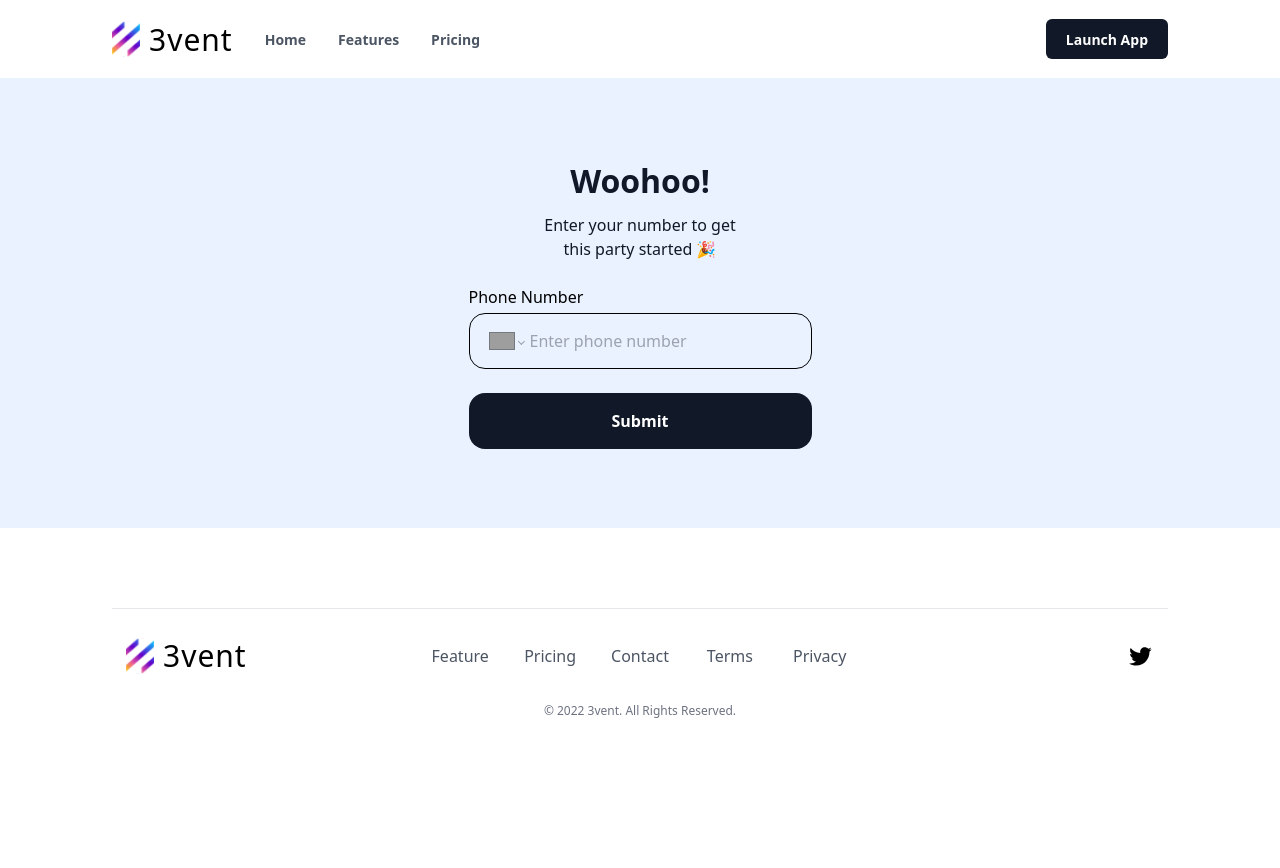
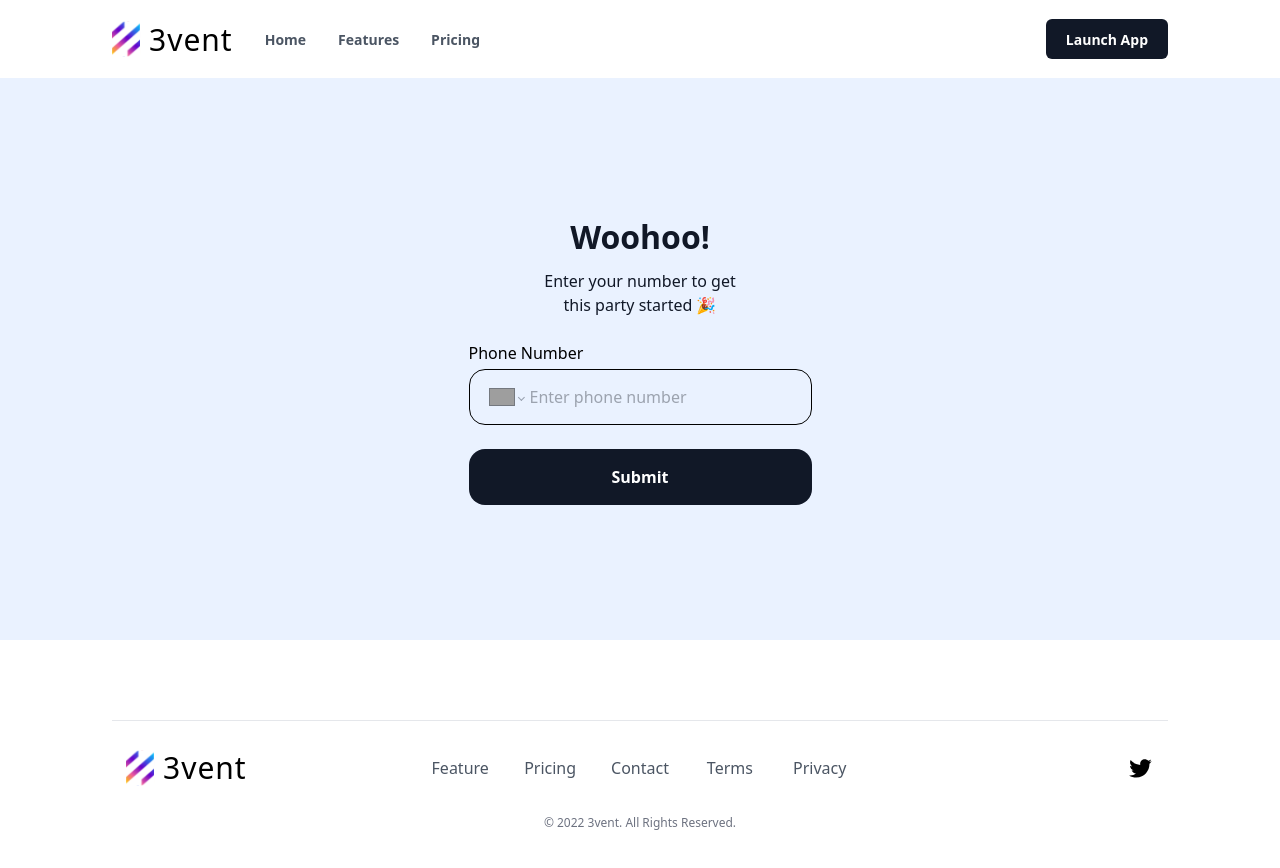
Before and after one commit to 3ventxyz/frontend, a Next.js app: page /login in a window 1280 px wide. Shown: the top 868 px of the page. Before the commit the page ends 800 px from the top, so only its background shows below. Built offline with nearby package versions, Linux system fonts and the light colour scheme; no server answers; grey boxes are pictures that could not be loaded; a web font is replaced by a local one; what @rainbow-me/rainbowkit, wagmi would draw is missing.

Commit message:
layout changes

```diff
--- a/components/layout.tsx
+++ b/components/layout.tsx
@@ -5,7 +5,7 @@ export default function Layout({ children }: { children: JSX.Element }) {
   return (
     <div className="flex min-h-screen flex-col">
       <Header />
-      <main className="flex flex-grow pt-[78px]">{children}</main>
+      <main className="flex min-h-[80vh] flex-grow pt-[78px]">{children}</main>
       <Footer />
     </div>
   )
```
Also changed, not shown: 1 other file (tests, documents, lock files or other folders).
